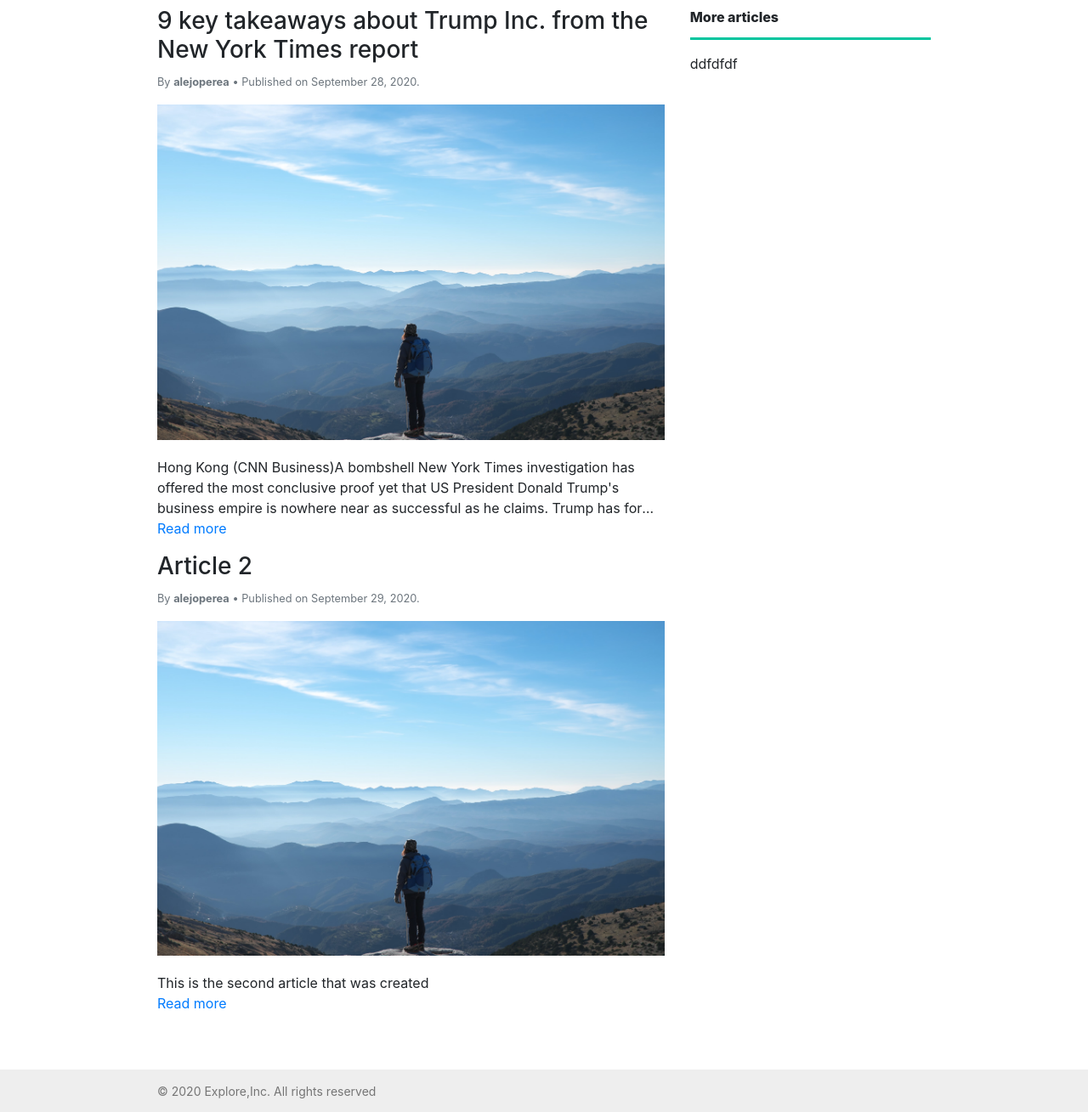
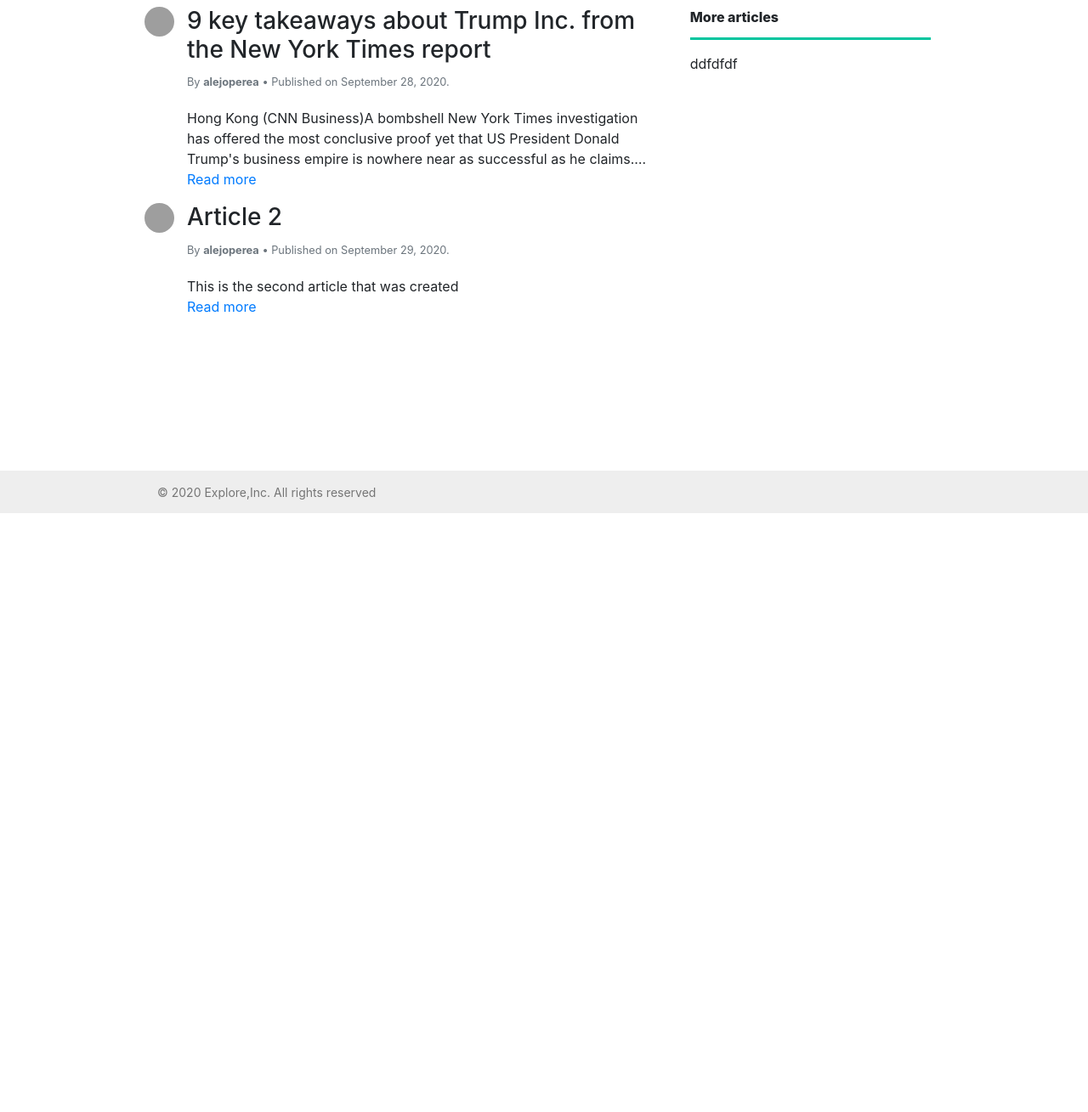
Before and after one commit to alejoperea13/blogwebsite, a Django app: page /articles/ in a window 1280 px wide. Shown: the part 196-1505 px from the top of the page at 85% size. After the commit the page ends 800 px from the top, so only its background shows below. Run offline with Django 3.2, Linux system fonts and the light colour scheme; a user stored in the database is signed in; data comes from the database, SQL or seed files in the repository; some libraries are stand-ins or nearby versions; grey boxes are pictures that could not be loaded.

Commit message:
Article second attempt

```diff
--- a/articles/templates/articles.html
+++ b/articles/templates/articles.html
@@ -15,10 +15,13 @@
                 {% for post in posts %}
                 <article>
                     <div class="row">
+                        <div class="class">
+                            <img id="img-profile-article" src="{{ post.author.profile.image.url }}" alt="">
+                        </div>
                         <div class="col">
                             <h3> {{ post.title }} </h3>
                             <p class="card-text"><small class="text-muted">By <b>{{ post.author }}</b> • Published on {{ post.date_posted|date:"F d, Y." }}</small></p>
-                            <img id="img_wrapper" src="{% static 'images/banner1.jpeg' %}" alt="">
+
                             <section>
                                 <div class="articles_content">
                                     {{ post.content }}
--- a/static/css/main.css
+++ b/static/css/main.css
@@ -214,3 +214,14 @@ footer p {
     object-fit: cover;
     display: inline-block;
 }
+
+/* userprofile styles */
+
+#img-profile-article {
+    vertical-align: middle;
+    width: 35px;
+    height: 35px;
+    border-radius: 50%;
+    object-fit: cover;
+    display: inline-block;
+}
```
